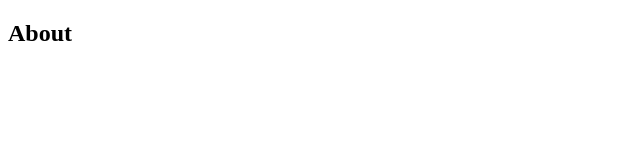
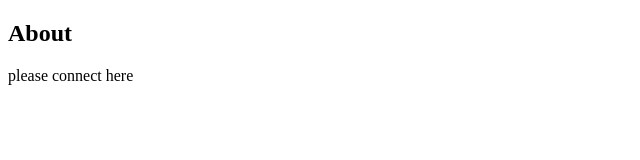
Before and after one commit to Monika3190/GItdemo, a plain HTML site: page about.html in a window 1280 px wide. Shown: the whole page, without its empty margins (0-640 px from the left). Drawn offline with Linux system fonts and the light colour scheme.

Commit message:
added div

```diff
--- a/about.html
+++ b/about.html
@@ -8,5 +8,6 @@
 </head>
 <body>
     <h2>About</h2>
+    <div>please connect here</div>
 </body>
 </html>
```
